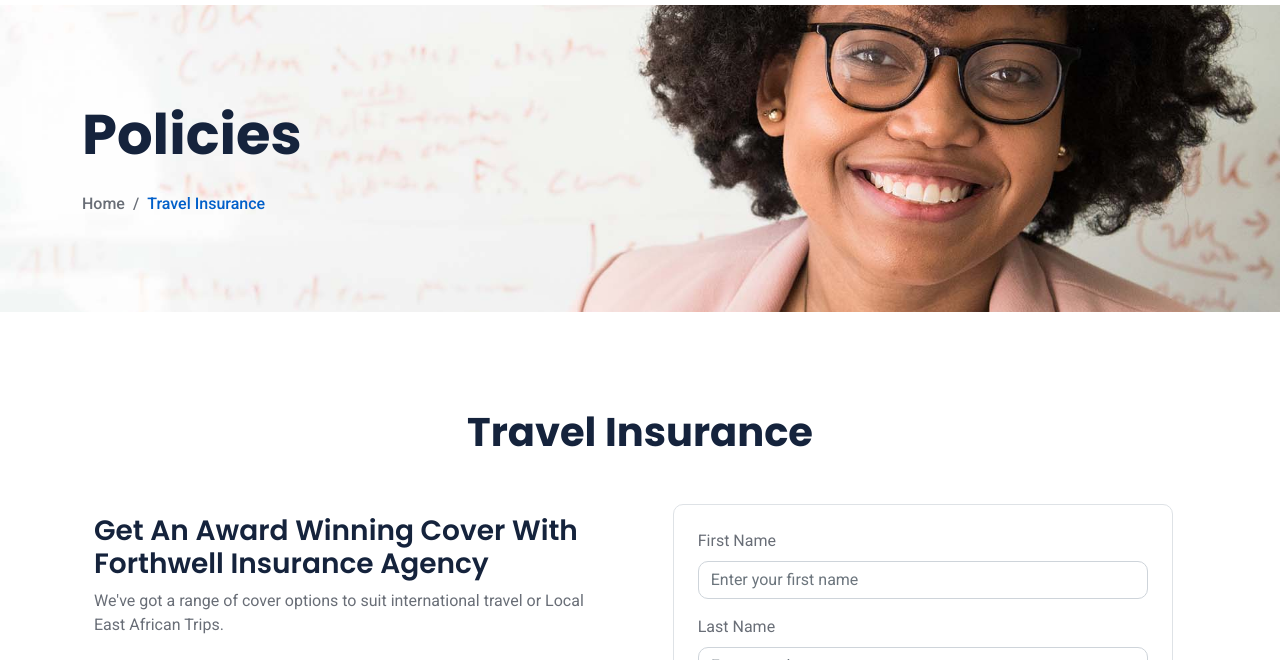
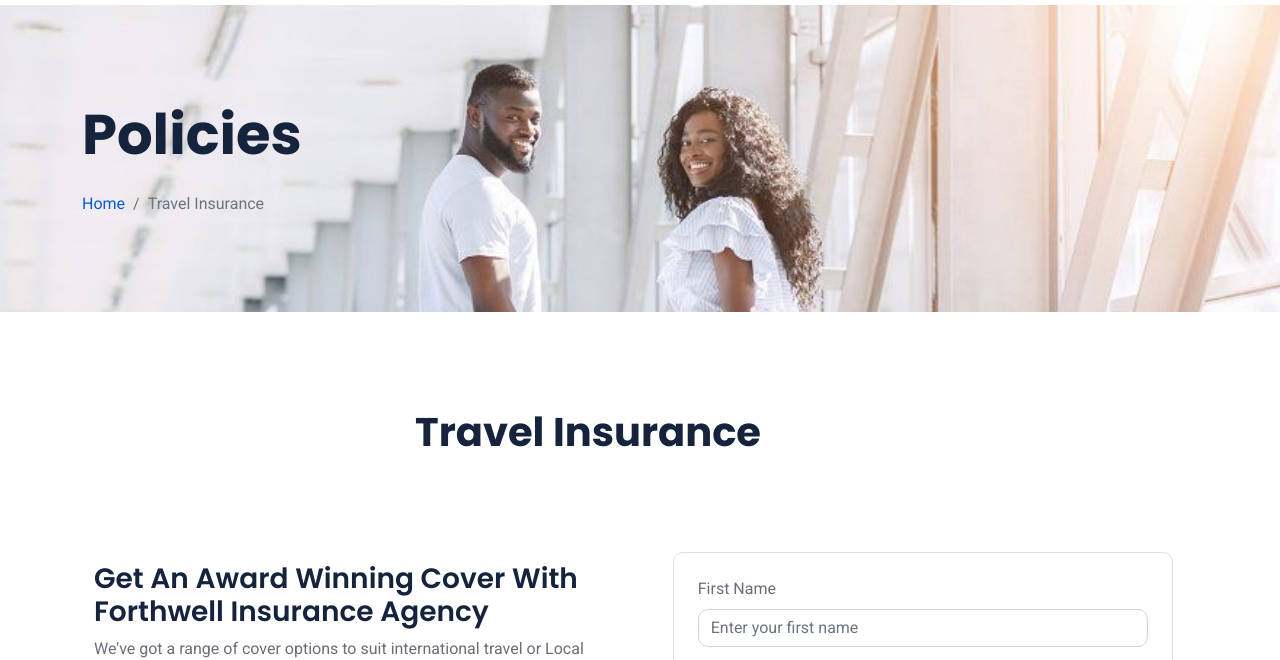
Before and after one commit to OsegoTech/forthwell, a plain HTML site: page travel.html in a window 1280 px wide. Shown: the part 133-793 px from the top of the page. Drawn offline with nearby package versions, Linux system fonts and the light colour scheme.

Commit message:
changing section hero images

```diff
--- a/css/style.css
+++ b/css/style.css
@@ -188,6 +188,11 @@
 
 .page-header {
     background: url(../img/carousel-1.jpg) center center no-repeat;
+    background-size: cover;
+}
+
+.page-header-travel{
+    background: url(../img/travel.jpg)   no-repeat;
     background-size: cover;
 }
 
--- a/travel.html
+++ b/travel.html
@@ -101,7 +101,7 @@
     <!-- Navbar End -->
 
     <!-- Page Header Start -->
-    <div class="container-fluid page-header py-5 mb-5 wow fadeIn" data-wow-delay="0.1s">
+    <div class="container-fluid page-header-travel py-5 mb-5 wow fadeIn" data-wow-delay="0.1s">
         <div class="container py-5">
             <h1 class="display-4 animated slideInDown mb-4">Policies</h1>
             <nav aria-label="breadcrumb animated slideInDown">
@@ -117,8 +117,9 @@
  <!-- Service Start -->
     <div class="container-xxl py-5">
         <div class="container">
-            <div class="text-center mx-auto" style="max-width: 500px;">
+            <div class="d-flex  align-items-center mx-auto" style="max-width: 450px;" >
                 <h1 class="display-6 mb-5">Travel Insurance</h1>
+
             </div>
 
     <div id="about-us">
```
Also changed, not shown: img/travel.jpg (added).
